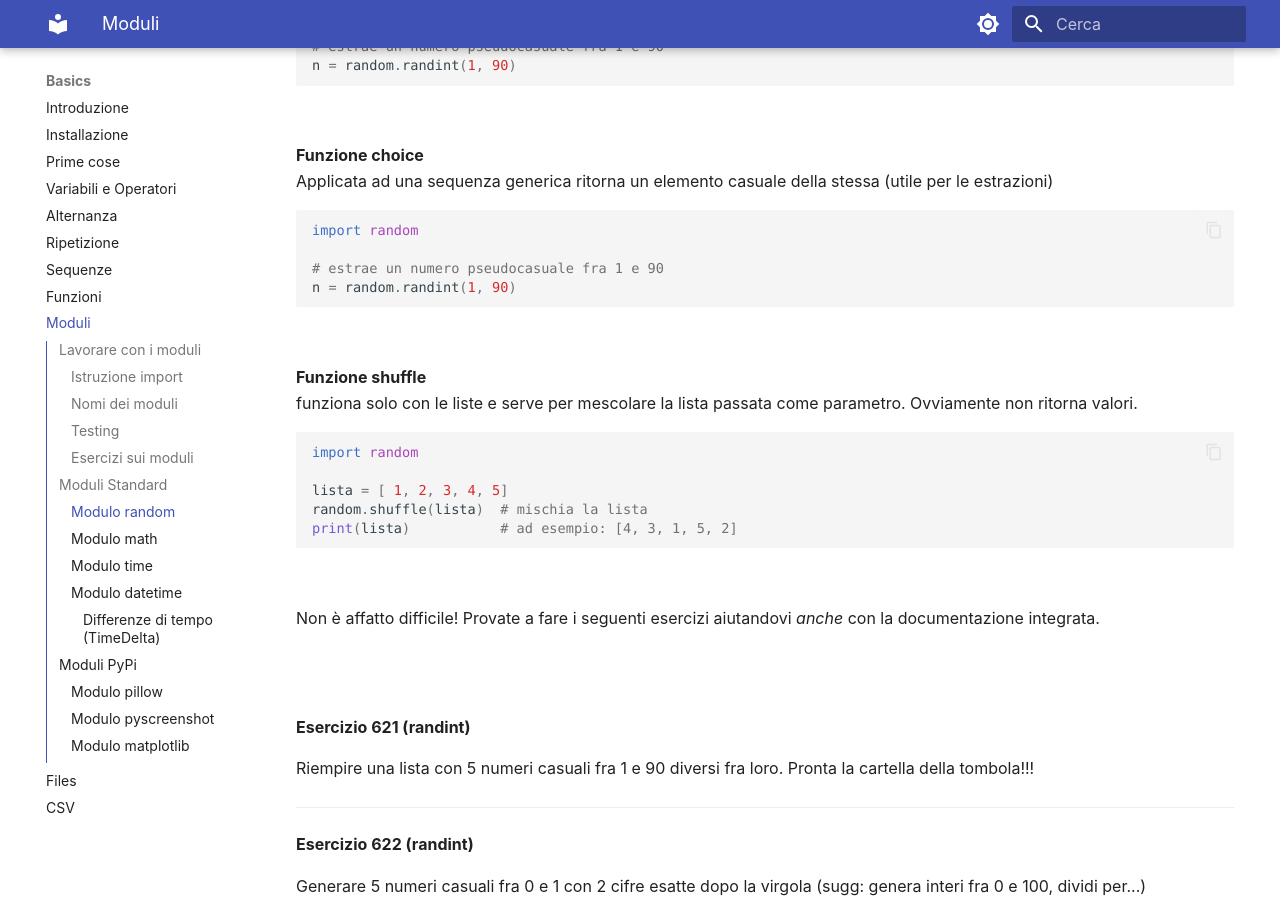
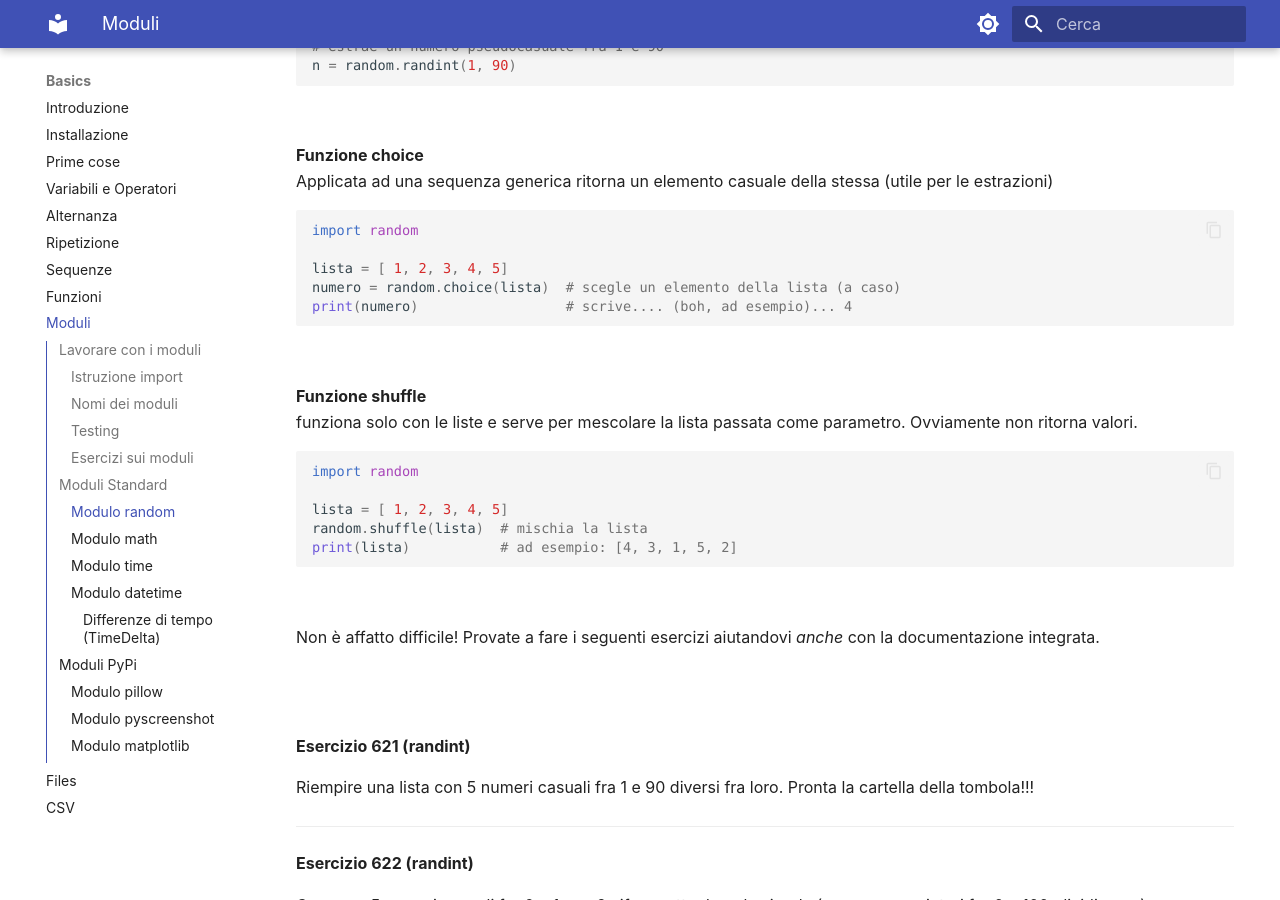
Before and after one commit to adjamhub/pyhandouts, an MkDocs documentation site: the page built from docs/basics/106_mod.md, in a window 1280 px wide and 900 px high, scrolled down 8082 px. Built offline with MkDocs 1.6.1 and Material for MkDocs 9.7.7, drawn with Linux system fonts in a browser that asks for light colours.

Commit message:
Update 106_mod.md

````diff
--- a/docs/basics/106_mod.md
+++ b/docs/basics/106_mod.md
@@ -367,8 +367,9 @@ Applicata ad una sequenza generica ritorna un elemento casuale della stessa (uti
 ```python
 import random
 
-# estrae un numero pseudocasuale fra 1 e 90
-n = random.randint(1, 90)
+lista = [ 1, 2, 3, 4, 5]
+numero = random.choice(lista)  # scegle un elemento della lista (a caso)
+print(numero)                  # scrive.... (boh, ad esempio)... 4
 ```
 
 <br>
````
